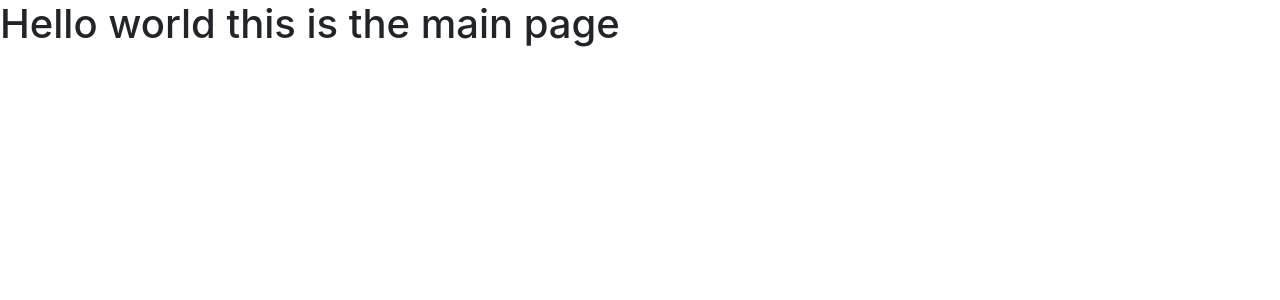
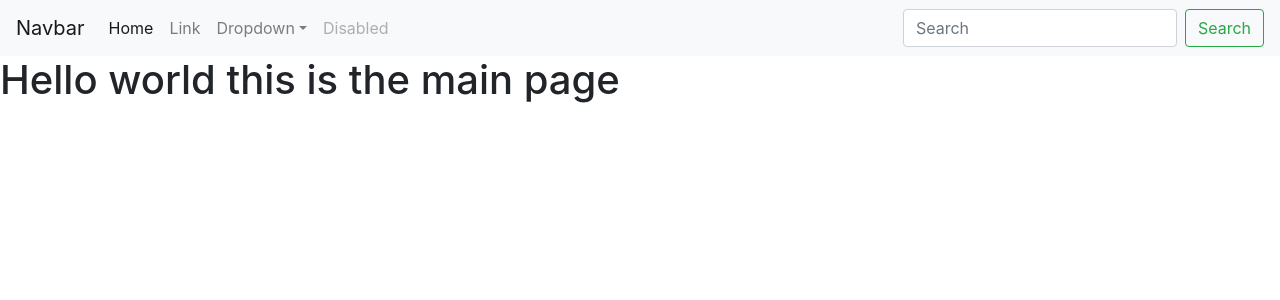
Before and after one commit to changc42/bookfast, a React (Create React App) app in the folder client/: page / in a window 1280 px wide. Shown: the top 300 px of the page. Built offline with nearby package versions, Linux system fonts and the light colour scheme.

Commit message:
added navbar

```diff
--- a/client/src/components/App.js
+++ b/client/src/components/App.js
@@ -1,12 +1,12 @@
-import React, { Component } from 'react';
+import React, { Component } from "react";
 
-import Navbar from './nav'
+import Navbar from "./nav";
 
 export default class App extends Component {
   render() {
     return (
       <div>
-
+        <Navbar />
         <h1>Hello world this is the main page</h1>
       </div>
     );
--- a/client/src/components/nav.js
+++ b/client/src/components/nav.js
@@ -1 +1,85 @@
-// navbar code
+import React, { Component } from "react";
+
+export default class Nav extends Component {
+  render() {
+    return (
+      <nav class="navbar navbar-expand-lg navbar-light bg-light">
+        <a class="navbar-brand" href="#">
+          Navbar
+        </a>
+        <button
+          class="navbar-toggler"
+          type="button"
+          data-toggle="collapse"
+          data-target="#navbarSupportedContent"
+          aria-controls="navbarSupportedContent"
+          aria-expanded="false"
+          aria-label="Toggle navigation"
+        >
+          <span class="navbar-toggler-icon"></span>
+        </button>
+
+        <div class="collapse navbar-collapse" id="navbarSupportedContent">
+          <ul class="navbar-nav mr-auto">
+            <li class="nav-item active">
+              <a class="nav-link" href="#">
+                Home <span class="sr-only">(current)</span>
+              </a>
+            </li>
+            <li class="nav-item">
+              <a class="nav-link" href="#">
+                Link
+              </a>
+            </li>
+            <li class="nav-item dropdown">
+              <a
+                class="nav-link dropdown-toggle"
+                href="#"
+                id="navbarDropdown"
+                role="button"
+                data-toggle="dropdown"
+                aria-haspopup="true"
+                aria-expanded="false"
+              >
+                Dropdown
+              </a>
+              <div class="dropdown-menu" aria-labelledby="navbarDropdown">
+                <a class="dropdown-item" href="#">
+                  Action
+                </a>
+                <a class="dropdown-item" href="#">
+                  Another action
+                </a>
+                <div class="dropdown-divider"></div>
+                <a class="dropdown-item" href="#">
+                  Something else here
+                </a>
+              </div>
+            </li>
+            <li class="nav-item">
+              <a
+                class="nav-link disabled"
+                href="#"
+                tabindex="-1"
+                aria-disabled="true"
+              >
+                Disabled
+              </a>
+            </li>
+          </ul>
+          <form class="form-inline my-2 my-lg-0">
+            <input
+              class="form-control mr-sm-2"
+              type="search"
+              placeholder="Search"
+              aria-label="Search"
+            />
+            <button class="btn btn-outline-success my-2 my-sm-0" type="submit">
+              Search
+            </button>
+          </form>
+        </div>
+      </nav>
+    );
+  }
+}
```
